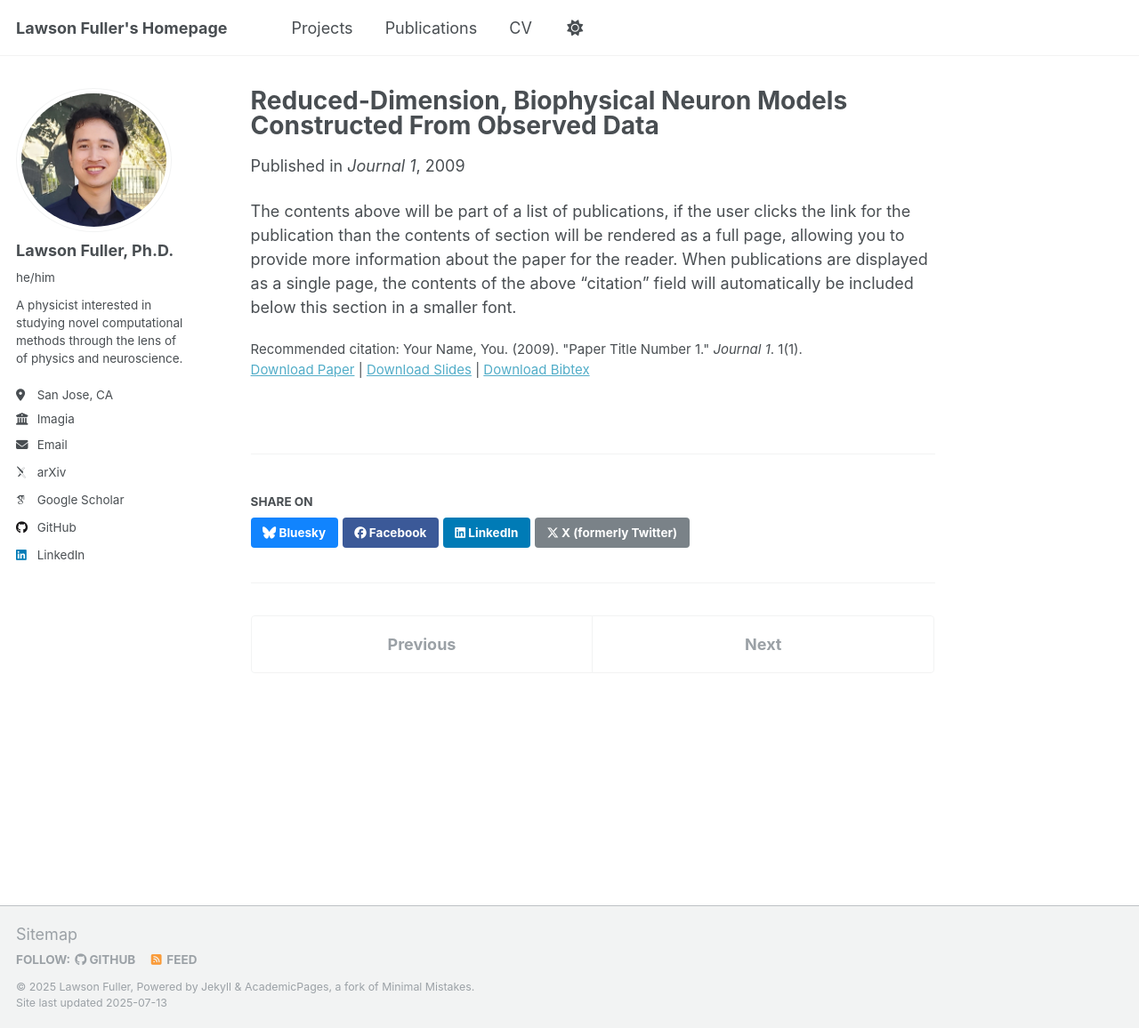
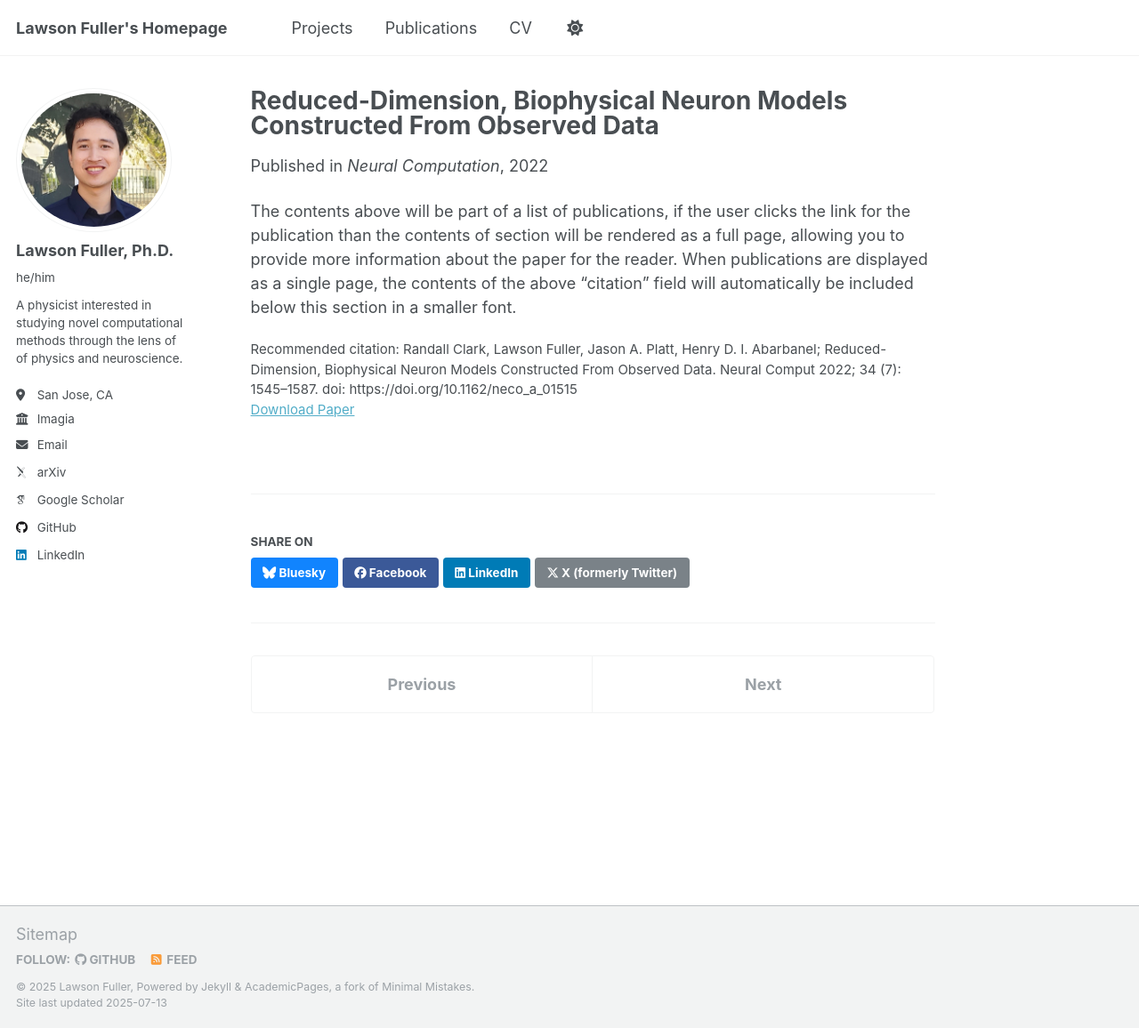
Before and after one commit to llfuller/llfuller.github.io, a Jekyll site: the page built from _publications/2022-06-16-neural-computation.md, in a window 1280 px wide and 1156 px high. Shown: the whole window at 89% size. Built offline with Jekyll 4.4.1, drawn with Linux system fonts in a browser that asks for light colours; some web fonts are replaced; a script that is not in the unit is left out.

Commit message:
Update 2022-06-16-neural-computation.md

```diff
--- a/_publications/2022-06-16-neural-computation.md
+++ b/_publications/2022-06-16-neural-computation.md
@@ -2,13 +2,13 @@
 title: "Reduced-Dimension, Biophysical Neuron Models Constructed From Observed Data"
 collection: publications
 category: manuscripts
-permalink: /publication/2009-10-01-paper-title-number-1
-excerpt: 'This paper is about the number 1. The number 2 is left for future work.'
-date: 2009-10-01
-venue: 'Journal 1'
-slidesurl: 'http://academicpages.github.io/files/slides1.pdf'
-paperurl: 'http://academicpages.github.io/files/paper1.pdf'
-bibtexurl: 'http://academicpages.github.io/files/bibtex1.bib'
-citation: 'Your Name, You. (2009). &quot;Paper Title Number 1.&quot; <i>Journal 1</i>. 1(1).'
+permalink: /publication/2022-06-16-neural-computation
+excerpt: 'Using methods from nonlinear dynamics and interpolation techniques from applied mathematics, we show how to use data alone to construct discrete time dynamical rules that forecast observed neuron properties. These data may come from simulations of a Hodgkin-Huxley (HH) neuron model or from laboratory current clamp experiments. In each case, the reduced-dimension, data-driven forecasting (DDF) models are shown to predict accurately for times after the training period.'
+date: 2022-06-16
+venue: 'Neural Computation'
+# slidesurl: 'https://direct.mit.edu/neco/article-pdf/34/7/1545/2030451/neco_a_01515.pdf'
+paperurl: 'https://direct.mit.edu/neco/article-pdf/34/7/1545/2030451/neco_a_01515.pdf'
+# bibtexurl: 'http://academicpages.github.io/files/bibtex1.bib'
+citation: 'Randall Clark, Lawson Fuller, Jason A. Platt, Henry D. I. Abarbanel; Reduced-Dimension, Biophysical Neuron Models Constructed From Observed Data. Neural Comput 2022; 34 (7): 1545–1587. doi: https://doi.org/10.1162/neco_a_01515'
 ---
 The contents above will be part of a list of publications, if the user clicks the link for the publication than the contents of section will be rendered as a full page, allowing you to provide more information about the paper for the reader. When publications are displayed as a single page, the contents of the above "citation" field will automatically be included below this section in a smaller font.
```
